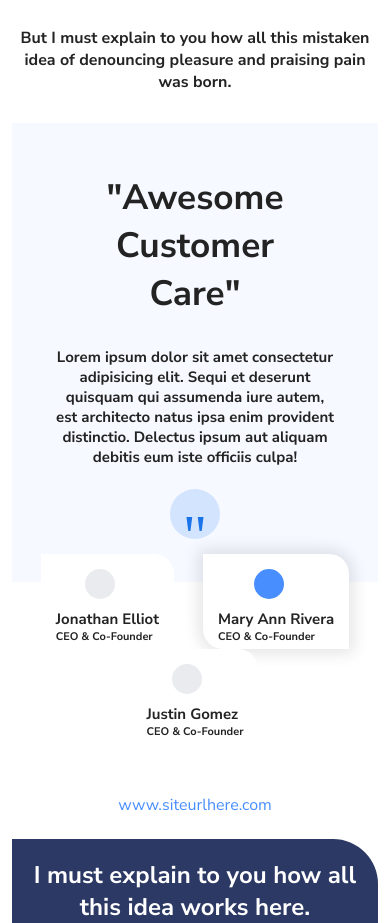
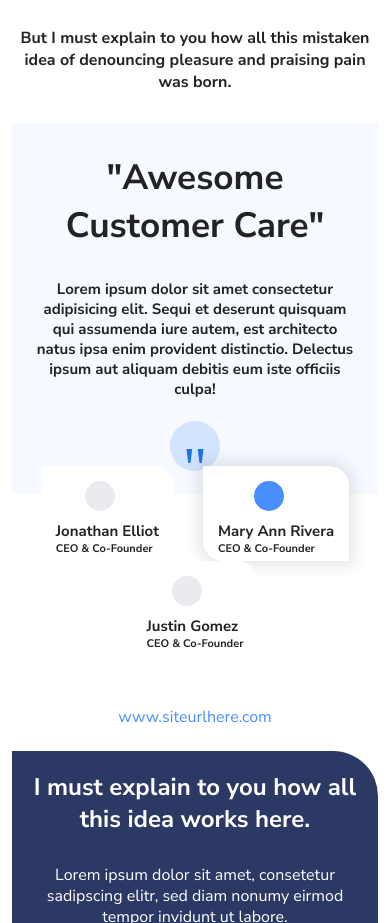
Before and after one commit to HumbleAssassin/codewing-test, a plain HTML site: page index.html in a window 390 px wide. Shown: the part 7095-8018 px from the top of the page. Drawn offline with nearby package versions, Linux system fonts and the light colour scheme; a web font is replaced by a local one.

Commit message:
final copy

```diff
--- a/style.css
+++ b/style.css
@@ -687,6 +687,14 @@ footer .container {
         border-right: none;
     }
 
+    .slideshow-container {
+        padding: 0;
+    }
+
+    .mySlides {
+        padding: 10px !important;
+    }
+
 }
 
 @media screen and (max-width: 890px) {
@@ -731,10 +739,6 @@ footer .container {
         padding: 5px 15px;
         flex-direction: column;
     }
-
-    .slideshow-container {
-        padding: 0;
-    }
 }
 
 @media screen and (max-width: 750px) {
```
